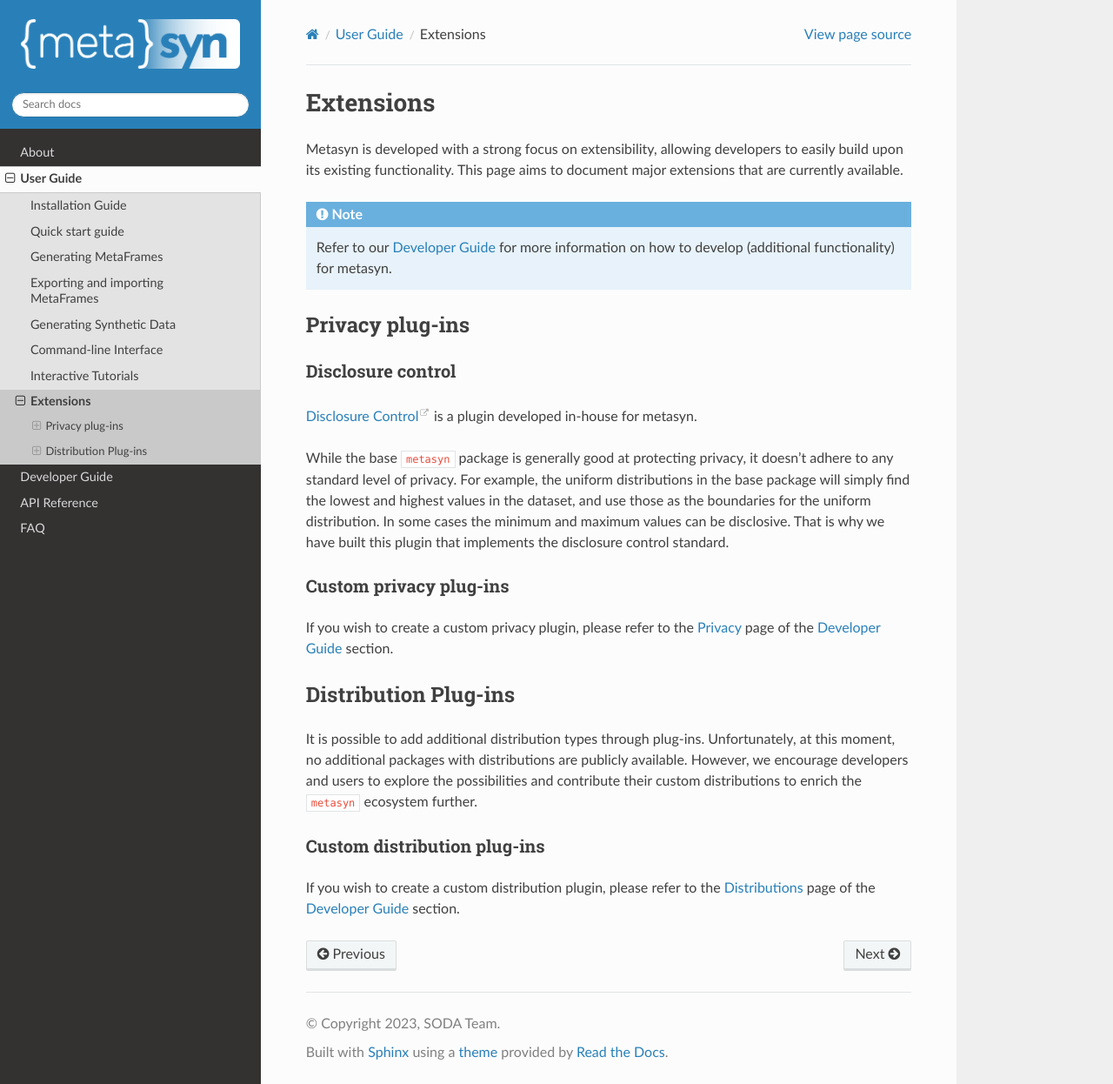
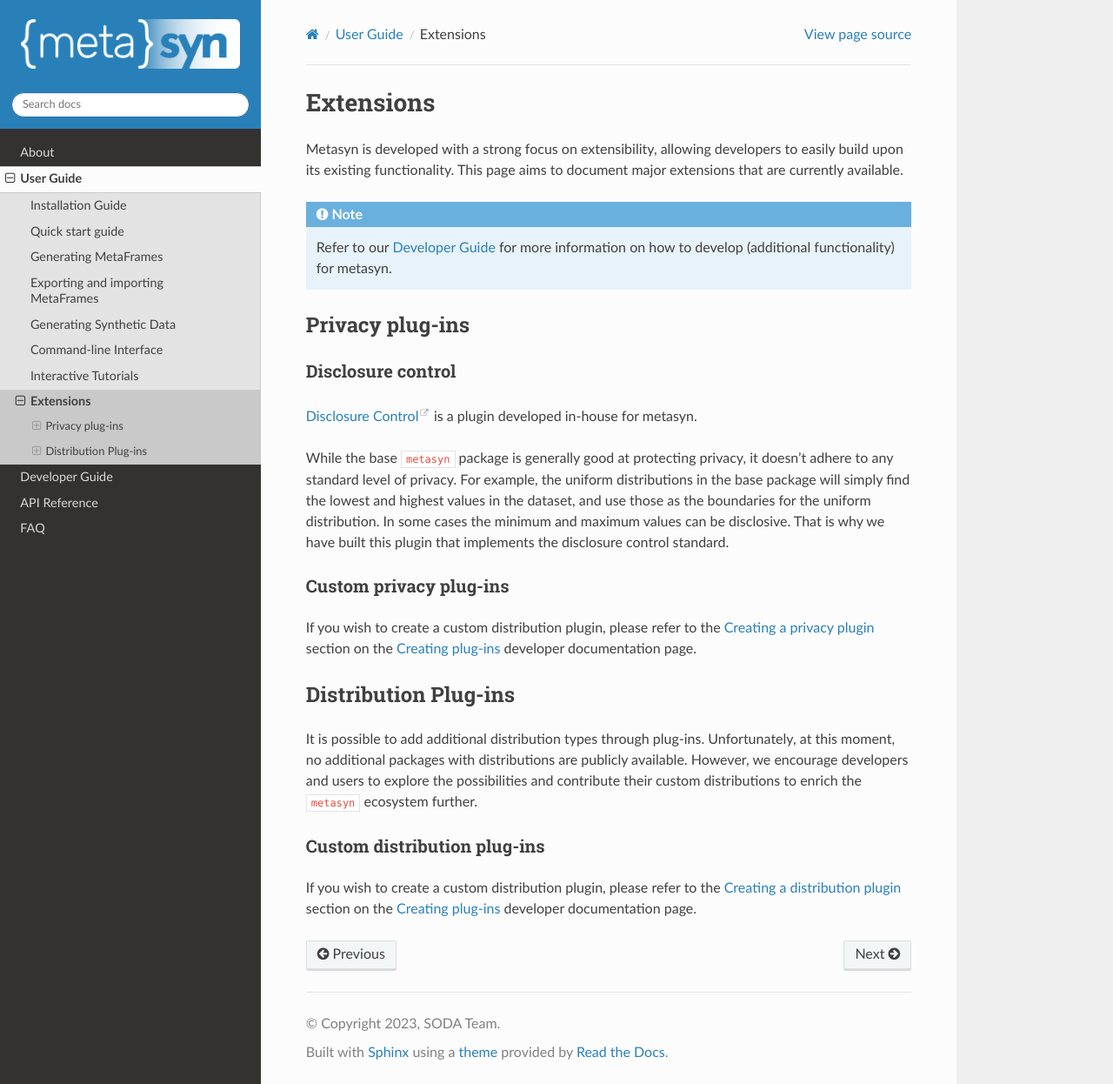
Before and after one commit to sodascience/metasyn, a Sphinx documentation site: the page built from docs/source/usage/extensions.rst, in a window 1280 px wide and 1246 px high. Shown: the whole window at 87% size. Built offline with Sphinx 7.4.7 and the Read the Docs theme 2.0.0, drawn with Linux system fonts in a browser that asks for light colours.

Commit message:
moves information to dev/plugins page

```diff
--- a/docs/source/developer/developer.rst
+++ b/docs/source/developer/developer.rst
@@ -16,4 +16,4 @@ more control over the workings of the ``metasyn`` package.
    overview
    GMF
    distributions
-   privacy
+   plugins
--- a/docs/source/developer/distributions.rst
+++ b/docs/source/developer/distributions.rst
@@ -221,9 +221,8 @@ And then add it to the BuiltinDistributionProvider list in the :mod:`~metasyn.di
 
 Note that this is a bare-bones example and that the implementation of the distribution will vary depending on the type of distribution being implemented.
 
-
-.. _dist_plugin:
-
 Creating a distribution plugin
 ------------------------------
 In case you want to create a new distribution as part of an add-on, as opposed to it being implemented in the core package, you can easily do so by following the available `distribution plugin template <https://github.com/sodascience/metasyn-distribution-template>`_.
+
+More information on creating plug-ins can be found in the :doc:`developer/plugins` section of the documentation.
--- /dev/null
+++ b/docs/source/developer/plugins.rst
@@ -0,0 +1,16 @@
+Creating plug-ins
+==================
+
+As seen on the :doc:`/usage/extensions` page, metasyn can be extended by plug-ins. This page describes how to create your own plug-ins.
+
+.. _privacy_plugin:
+
+Creating a privacy plugin
+------------------------------
+In case you want to create a new distribution as part of an add-on, you can easily do so by following the available `privacy plugin template <https://github.com/sodascience/metasyn-plugin-template>`_.
+
+.. _dist_plugin:
+
+Creating a distribution plugin
+------------------------------
+In case you want to create a new distribution as part of an add-on, as opposed to it being implemented in the core package, you can easily do so by following the available `distribution plugin template <https://github.com/sodascience/metasyn-distribution-template>`_.
--- a/docs/source/usage/extensions.rst
+++ b/docs/source/usage/extensions.rst
@@ -18,7 +18,7 @@ While the base ``metasyn`` package is generally good at protecting privacy, it d
 
 Custom privacy plug-ins
 ~~~~~~~~~~~~~~~~~~~~~~~
-If you wish to create a custom privacy plugin, please refer to the :ref:`Privacy <privacy_plugin>` page of the :doc:`/developer/developer` section.
+If you wish to create a custom distribution plugin, please refer to the :ref:`privacy_plugin` section on the :doc:`/developer/plugins` developer documentation page.
 
 
 
@@ -28,7 +28,7 @@ It is possible to add additional distribution types through plug-ins. Unfortunat
 
 Custom distribution plug-ins
 ~~~~~~~~~~~~~~~~~~~~~~~~~~~~
-If you wish to create a custom distribution plugin, please refer to the :ref:`Distributions <dist_plugin>` page of the :doc:`/developer/developer` section.
+If you wish to create a custom distribution plugin, please refer to the :ref:`dist_plugin` section on the :doc:`/developer/plugins` developer documentation page.
 
 
 
```
Also changed, not shown: docs/source/developer/privacy.rst (deleted, +0 -8 lines).
